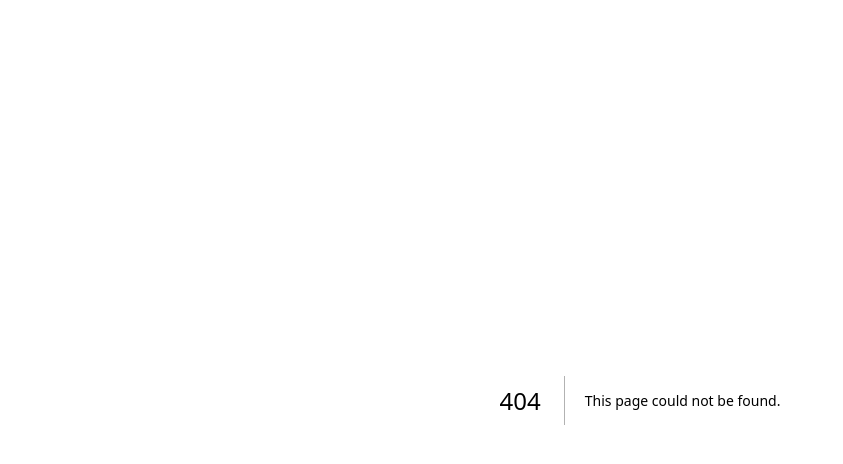
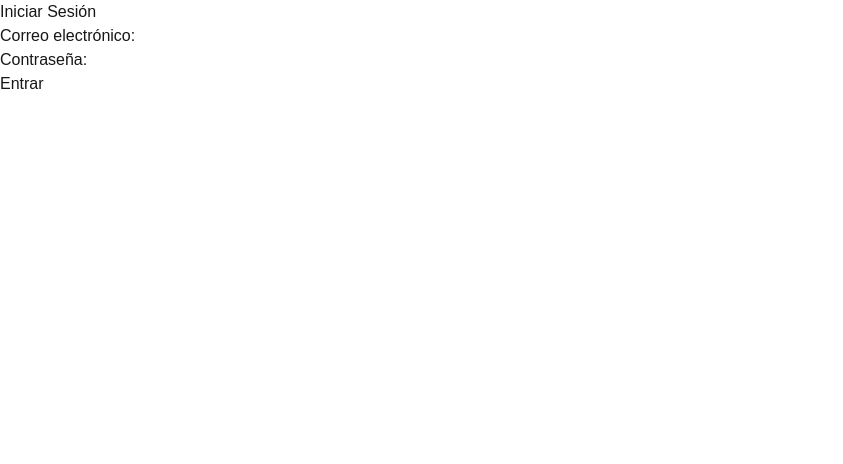
Before and after one commit to No-Country-simulation/S06-26-NC-Equipo-06, a Next.js app in the folder client/: page /auth/login in a window 1280 px wide. Before the commit this address had no page. Shown: the top 464 px of the page, without its empty margins (0-843 px from the left). Built offline with nearby package versions, Linux system fonts and the light colour scheme.

Commit message:
feat: implement login page with Formik validation, service layer, and unit tests

```diff
--- a/client/package.json
+++ b/client/package.json
@@ -12,9 +12,11 @@
     "test:run": "vitest run"
   },
   "dependencies": {
+    "formik": "^2.4.9",
     "next": "16.2.9",
     "react": "19.2.4",
-    "react-dom": "19.2.4"
+    "react-dom": "19.2.4",
+    "yup": "^1.7.1"
   },
   "devDependencies": {
     "@tailwindcss/postcss": "^4",
--- /dev/null
+++ b/client/src/app/auth/login/login.schema.ts
@@ -0,0 +1,12 @@
+import * as Yup from "yup";
+
+export const loginSchema = Yup.object().shape({
+    email: Yup.string()
+        .email("El correo electrónico no es válido")
+        .required("El correo electrónico es requerido"),
+    password: Yup.string()
+        .min(6, "La contraseña debe tener al menos 6 caracteres")
+        .required("La contraseña es requerida"),
+});
+
+export type LoginFields = Yup.InferType<typeof loginSchema>;
--- /dev/null
+++ b/client/src/app/auth/login/page.tsx
@@ -0,0 +1,64 @@
+"use client";
+
+import { useFormik } from "formik";
+import { loginSchema, LoginFields } from "./login.schema";
+import { loginService } from "@/services/auth.service";
+
+const Login = () => {
+    const formik = useFormik<LoginFields>({
+        initialValues: {
+            email: "",
+            password: "",
+        },
+        validationSchema: loginSchema,
+        onSubmit: async (values) => {
+            try {
+                await loginService(values);
+                console.log("Inicio de sesión correcto");
+            } catch (error) {
+                console.error("Error al iniciar sesión:", error);
+            }
+        },
+    });
+
+    return (
+        <div>
+            <h1>Iniciar Sesión</h1>
+            <form onSubmit={formik.handleSubmit}>
+                <div>
+                    <label htmlFor="email">Correo electrónico:</label>
+                    <input
+                        type="email"
+                        id="email"
+                        name="email"
+                        onChange={formik.handleChange}
+                        onBlur={formik.handleBlur}
+                        value={formik.values.email}
+                    />
+                    {formik.touched.email && formik.errors.email ? (
+                        <div>{formik.errors.email}</div>
+                    ) : null}
+                </div>
+                <div>
+                    <label htmlFor="password">Contraseña:</label>
+                    <input
+                        type="password"
+                        id="password"
+                        name="password"
+                        onChange={formik.handleChange}
+                        onBlur={formik.handleBlur}
+                        value={formik.values.password}
+                    />
+                    {formik.touched.password && formik.errors.password ? (
+                        <div>{formik.errors.password}</div>
+                    ) : null}
+                </div>
+                <button type="submit" disabled={formik.isSubmitting}>
+                    Entrar
+                </button>
+            </form>
+        </div>
+    );
+};
+
+export default Login;
--- /dev/null
+++ b/client/src/services/auth.service.ts
@@ -0,0 +1,6 @@
+import { LoginFields } from "@/app/auth/login/login.schema";
+
+export const loginService = async (credentials: LoginFields): Promise<{ success: boolean; token?: string }> => {
+    // Aquí se implementará la llamada real al endpoint de backend más adelante
+    return { success: true, token: "mock-jwt-token" };
+};
```
Also changed, not shown: 2 other files (tests, documents, lock files or other folders).
